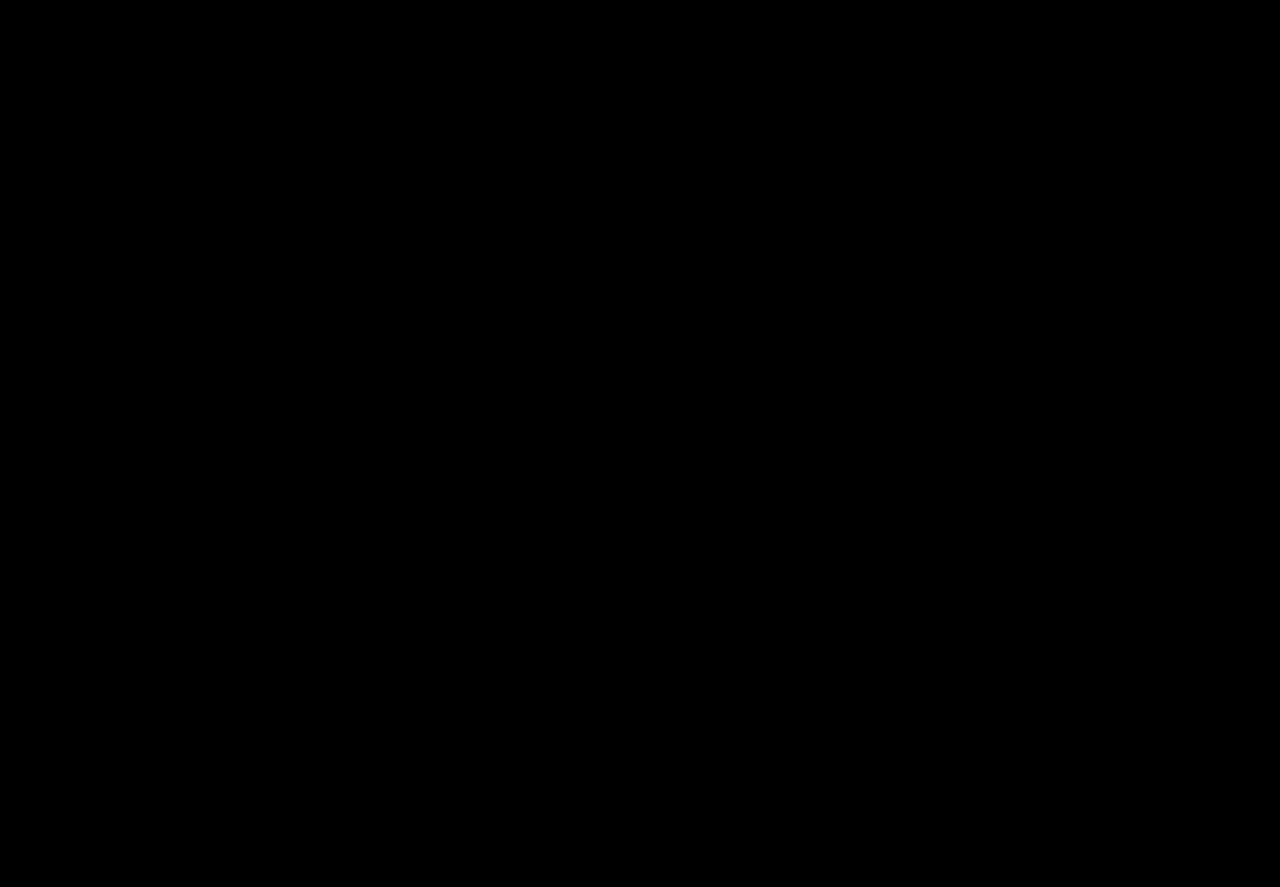
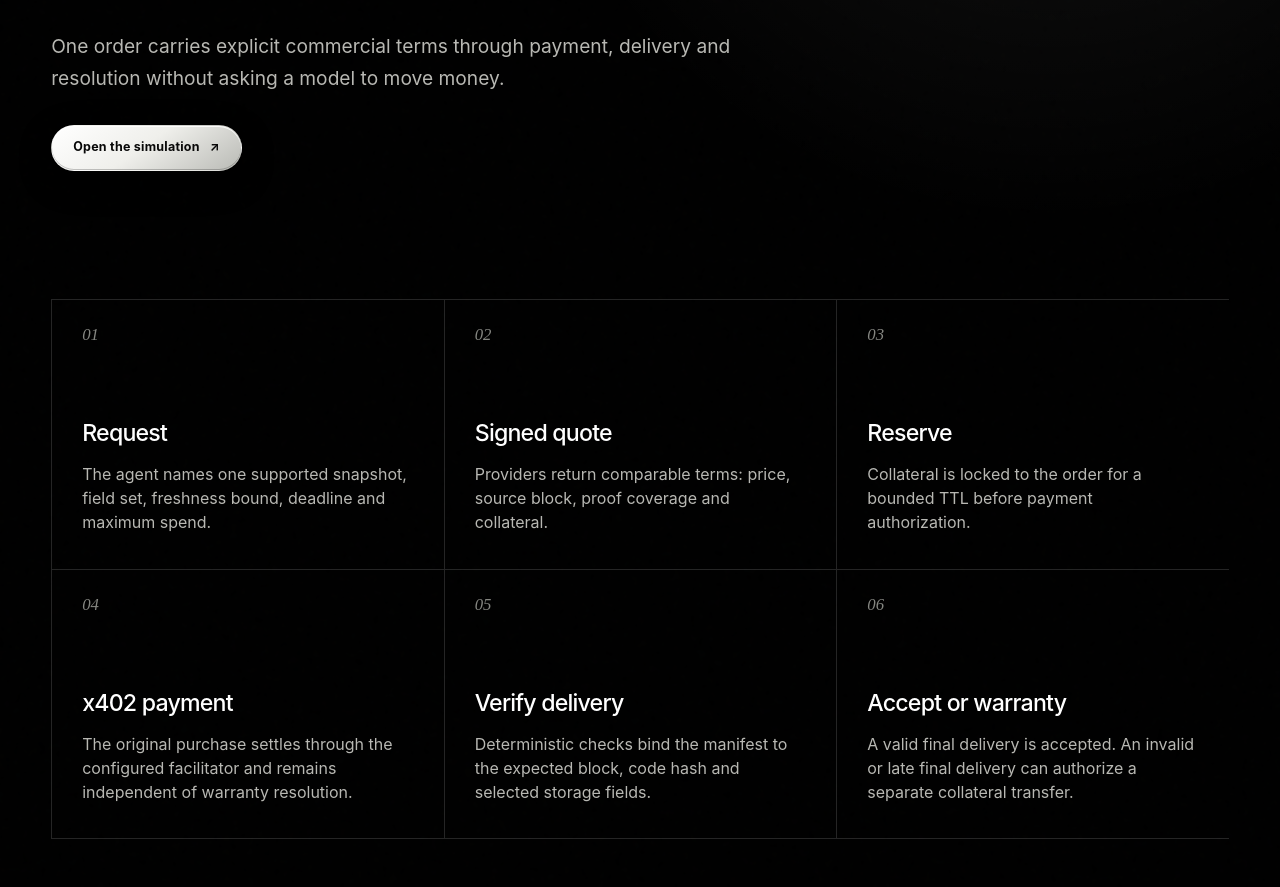
Before and after one commit to Zireaelst/ETHGlobal-Online, a Next.js app in the folder apps/web/: page /how-it-works in a window 1280 px wide. Before the commit this address had no page. Shown: the part 391-1278 px from the top of the page. Before the commit the page ends 800 px from the top, so only its background shows below. Built offline with nearby package versions, Linux system fonts and the light colour scheme.

Commit message:
feat(web): explain the purchase lifecycle

```diff
--- /dev/null
+++ b/apps/web/src/app/how-it-works/page.tsx
@@ -0,0 +1,27 @@
+import type { Metadata } from "next";
+import { PageShell } from "@/components/page-shell";
+
+export const metadata: Metadata = { title: "How It Works" };
+
+const steps = [
+  ["Request", "The agent names one supported snapshot, field set, freshness bound, deadline and maximum spend."],
+  ["Signed quote", "Providers return comparable terms: price, source block, proof coverage and collateral."],
+  ["Reserve", "Collateral is locked to the order for a bounded TTL before payment authorization."],
+  ["x402 payment", "The original purchase settles through the configured facilitator and remains independent of warranty resolution."],
+  ["Verify delivery", "Deterministic checks bind the manifest to the expected block, code hash and selected storage fields."],
+  ["Accept or warranty", "A valid final delivery is accepted. An invalid or late final delivery can authorize a separate collateral transfer."],
+];
+
+export default function HowItWorksPage() {
+  return (
+    <PageShell eyebrow="Order lifecycle" title="From bounded request to checked outcome." intro="One order carries explicit commercial terms through payment, delivery and resolution without asking a model to move money.">
+      <ol className="process-grid">
+        {steps.map(([title, body], index) => <li key={title}><span>{String(index + 1).padStart(2, "0")}</span><h2>{title}</h2><p>{body}</p></li>)}
+      </ol>
+      <section className="branch-panel">
+        <div><span className="status status--warn"><span className="status__dot" />Settlement pending</span><h2>Retry is not a second payment attempt.</h2><p>The same order and payment identifier must be reconciled before retry or collateral release.</p></div>
+        <div><span className="status status--neutral"><span className="status__dot" />Timeout path</span><h2>Deadlines stay bounded.</h2><p>A late provider-bound final delivery follows the warranty path only after the committed deadline and settlement state are checked.</p></div>
+      </section>
+    </PageShell>
+  );
+}
```
